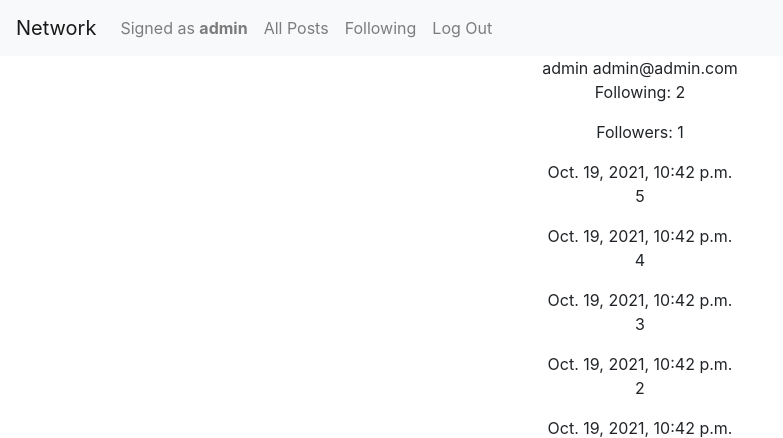
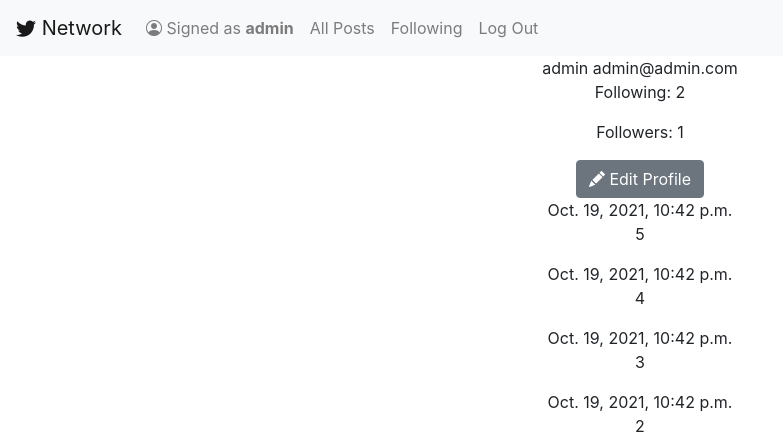
Before and after one commit to LeandroBurioni/CS50-web, a Django app: page /profile/admin in a window 1280 px wide. Shown: the top 438 px of the page, without its empty margins (0-783 px from the left). Run offline with Django 3.2, Linux system fonts and the light colour scheme; a user stored in the database is signed in; data comes from the database, SQL or seed files in the repository; some libraries are stand-ins or nearby versions.

Commit message:
Following link in header and remove flag for myprofile

```diff
--- a/network/templates/network/layout.html
+++ b/network/templates/network/layout.html
@@ -5,19 +5,20 @@
     <head>
         <title>{% block title %}Social Network{% endblock %}</title>
         <link rel="stylesheet" href="https://stackpath.bootstrapcdn.com/bootstrap/4.4.1/css/bootstrap.min.css" integrity="sha384-Vkoo8x4CGsO3+Hhxv8T/Q5PaXtkKtu6ug5TOeNV6gBiFeWPGFN9MuhOf23Q9Ifjh" crossorigin="anonymous">
+        <link rel="stylesheet" href="https://cdn.jsdelivr.net/npm/bootstrap-icons@1.7.1/font/bootstrap-icons.css">
         <link href="{% static 'network/styles.css' %}" rel="stylesheet">
         <script src="{% static 'network/network.js' %}"></script>
     </head>
     <body>
 
         <nav class="navbar navbar-expand-lg navbar-light bg-light">
-            <a class="navbar-brand" href="{% url 'index' %}">Network</a>
+            <a class="navbar-brand" href="{% url 'index' %}"><i class="bi bi-twitter"></i> Network</a>
 
             <div>
               <ul class="navbar-nav mr-auto">
                 {% if user.is_authenticated %}
                     <li class="nav-item">
-                        <a class="nav-link" href="#">Signed as <strong>{{ user.username }}</strong></a>
+                        <a class="nav-link" href="{% url 'profile' request.user.username %}"><i class="bi bi-person-circle"></i> Signed as <strong>{{ user.username }}</strong></a>
                     </li>
                 {% endif %}
                 <li class="nav-item">
--- a/network/templates/network/profile.html
+++ b/network/templates/network/profile.html
@@ -7,8 +7,9 @@
 <p>Following: {{n_following}}</p>
 <p>Followers: {{n_follows}}</p>
 
-{% if follow_flag == "self-profile" %}
+{% if view_profile == request.user %}
     <!--No cargar ningun boton, un usuario no puede seguirse a si mismo.-->
+    <button class="btn btn-secondary"><i class="bi bi-pencil-fill"></i> Edit Profile</button>
 {% elif follow_flag %}
 <button class="btn btn-secondary" id="unfollow">Unfollow</button>
 {% else %}
--- a/network/views.py
+++ b/network/views.py
@@ -83,17 +83,14 @@ def profile(request, usernm): #requested by username
         n_following = Following.objects.filter(follower=user_profile).count()
         n_follows = Following.objects.filter(influencer=user_profile).count()
         if request.user != user_profile:
-            flag = False #By default, the user dont follow anyone.
-            if Following.objects.check(influencer=user_profile, follower=request.user): #If the user follow the loaded profile
-                flag = True     #Flag used to choose what button to show (follow/unfollow)
             return render(request, "network/profile.html", {
                 "n_following":n_following, "n_follows":n_follows,
-                "follow_flag":flag, "view_profile": User.objects.get(username=user_profile),
+                "view_profile": User.objects.get(username=user_profile),
                 "posts": Post.objects.filter(writed_by=user_profile).order_by('-timestamp')})
         else: # It's themself profile! No button should be showed
             return render(request, "network/profile.html", {
                 "n_following":n_following, "n_follows":n_follows,
-                "follow_flag":"self-profile", "view_profile": User.objects.get(username=user_profile),
+                "view_profile": User.objects.get(username=user_profile),
                 "posts": Post.objects.filter(writed_by=user_profile).order_by('-timestamp')},
                 )
 
@@ -113,6 +110,36 @@ def following(request):
     return render(request, "network/index.html", { "post_form": '',
         "posts": page_obj } )
 
-#    follow = Following.objects.filter(follower=request.user)
-#    return render(request, "network/index.html", {
-#        "posts": Post.objects.filter( writed_by = follow)})
+#Endpoint to know if given user is followed by the actual user.
+
+
+#Endpoint to Follow/Unfollow action
+@login_required(login_url='login')
+def follow_user(request, user_id):
+    if request.method == "POST":
+
+        user = User.objects.get(id=user_id)
+
+        if request.user == user:
+            return JsonResponse({"message": "Can not follow yourself"}, status=400)
+
+        user_following = Following.objects.get_or_create(influencer=user)
+
+        if request.user not in user_following.followers.all():
+            user_following.followers.add(request.user)
+            user_following.save()
+
+            return JsonResponse(
+                {"followed": True, "user_id": user.id, "follower": request.user.id},
+                status=200,
+            )
+
+        user_following.followers.remove(request.user)
+        user_following.save()
+
+        return JsonResponse(
+            {"followed": False, "user": user, "follower": request.user},
+            status=200,
+        )
+
+    return JsonResponse({"message": "Can only post to method"}, status=400)
```
